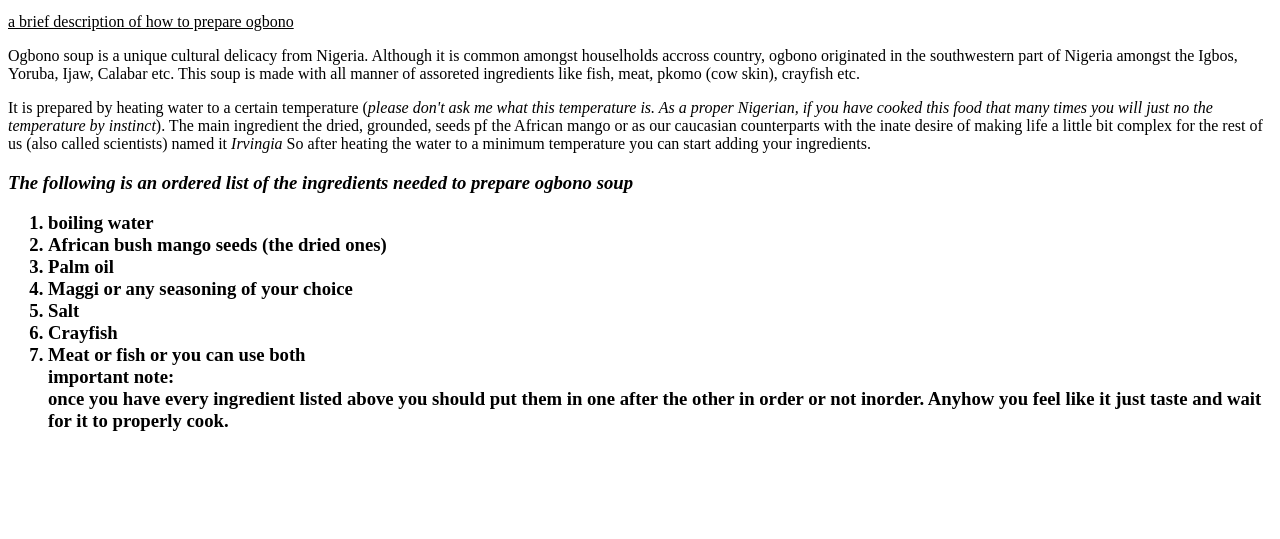
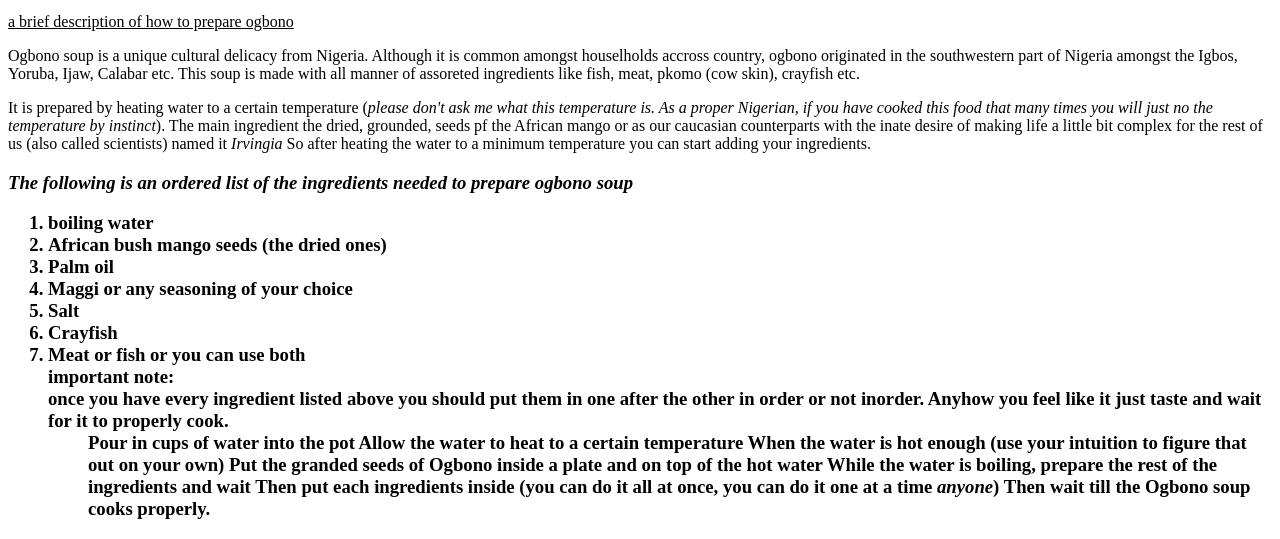
Before and after one commit to Halimasalisu/odin-recipes, a plain HTML site: page recipes/Ogbonorecipe.html in a window 1280 px wide. Shown: the part 421-960 px from the top of the page. Before the commit the page ends 872 px from the top, so only its background shows below. Drawn offline with Linux system fonts and the light colour scheme.

Commit message:
Odin project assignment update

```diff
--- a/recipes/Ogbonorecipe.html
+++ b/recipes/Ogbonorecipe.html
@@ -29,18 +29,21 @@
             <li>Crayfish</li>
             <li>Meat or fish or you can use both</li>
             <b>important note: <br> once you have every ingredient listed above you should
-            put them in one after the other in order or not inorder. Anyhow you feel like it just taste and wait for it to properly cook.</b>
+            put them in one after the other in order or not inorder.
+            Anyhow you feel like it just taste and wait for it to properly cook.</b>
+
+           <b>
+            <ol>
+              Pour in cups of water into the pot
+              Allow the water to heat to a certain temperature
+              When the water is hot enough (use your intuition to figure that out on your own)
+              Put the granded seeds of Ogbono inside a plate and on top of the hot water
+              While the water is boiling, prepare the rest of the ingredients and wait
+              Then put each ingredients inside (you can do it all at once, you can do it one at a time <i>anyone</i>)
+              Then wait till the Ogbono soup cooks properly.
 
 
 
-
-
-
-
-
-
-
-
-
+            </ol>
  </body>
 </html>
```
